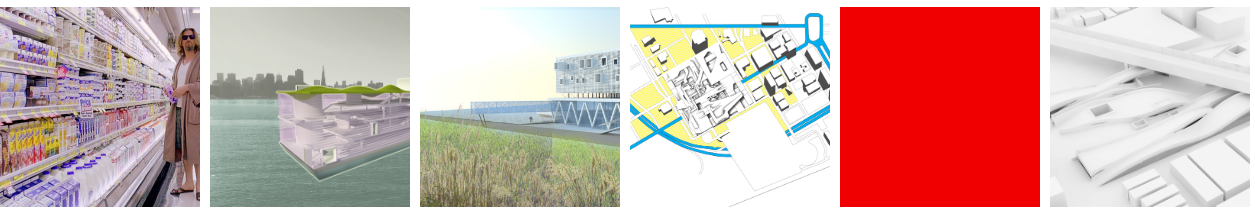
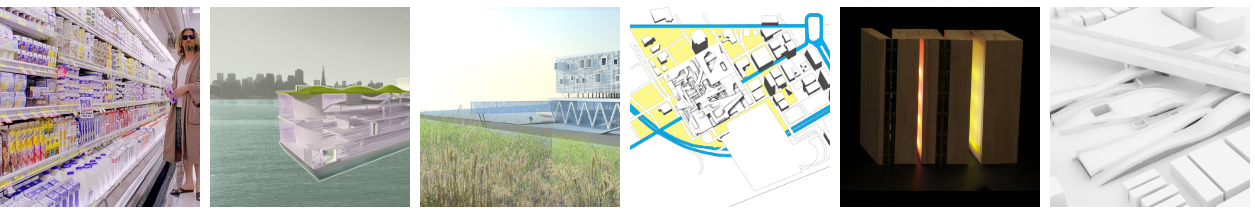
Before and after one commit to ebuckthal/jackson-studio, a plain HTML site: page index.html in a window 1280 px wide. Shown: the part 203-417 px from the top of the page, 0-1255 px from the left. Drawn offline with Linux system fonts and the light colour scheme.

Commit message:
adding files

```diff
--- a/index.html
+++ b/index.html
@@ -19,7 +19,7 @@
          <div class="tile expand" id="gabby"></div>
          <div class="tile expand" id="shari"></div>
          <div class="tile expand" id="bao"></div>
-         <div class="tile expand" id="clara"></div>
+         <div class="tile yt" data-yt="Mkpr2avmwh8" id="andyvellum"></div>
          <div class="tile expand" id="kat"></div>
          <div class="tile expand" id="posin"></div>
 		 <div class="tile yt" data-yt="Cwo3uzAcxno" ID="posinvellum"></div>
```
Also changed, not shown: assets/img/Vellum/Gabby_01.jpg (added).
